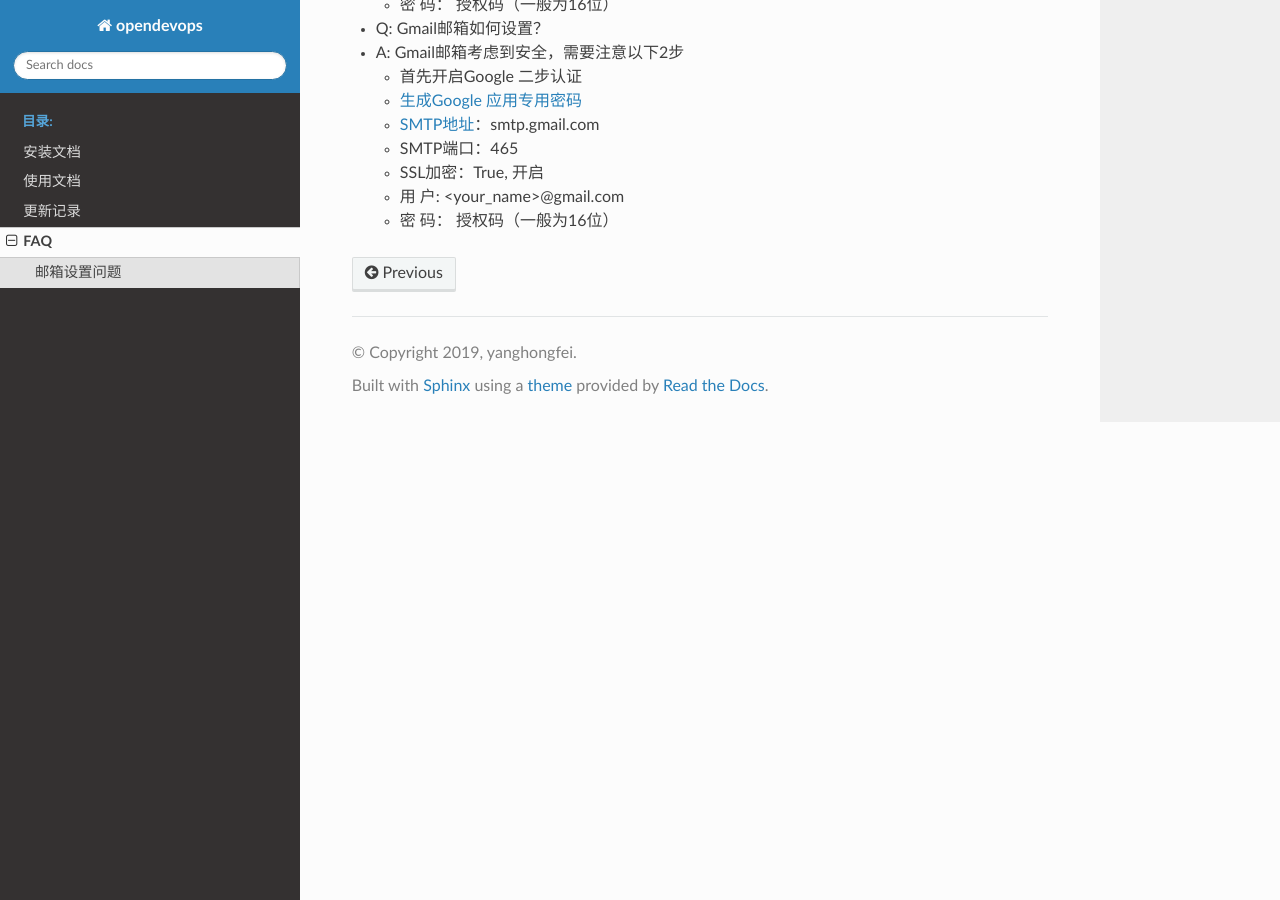
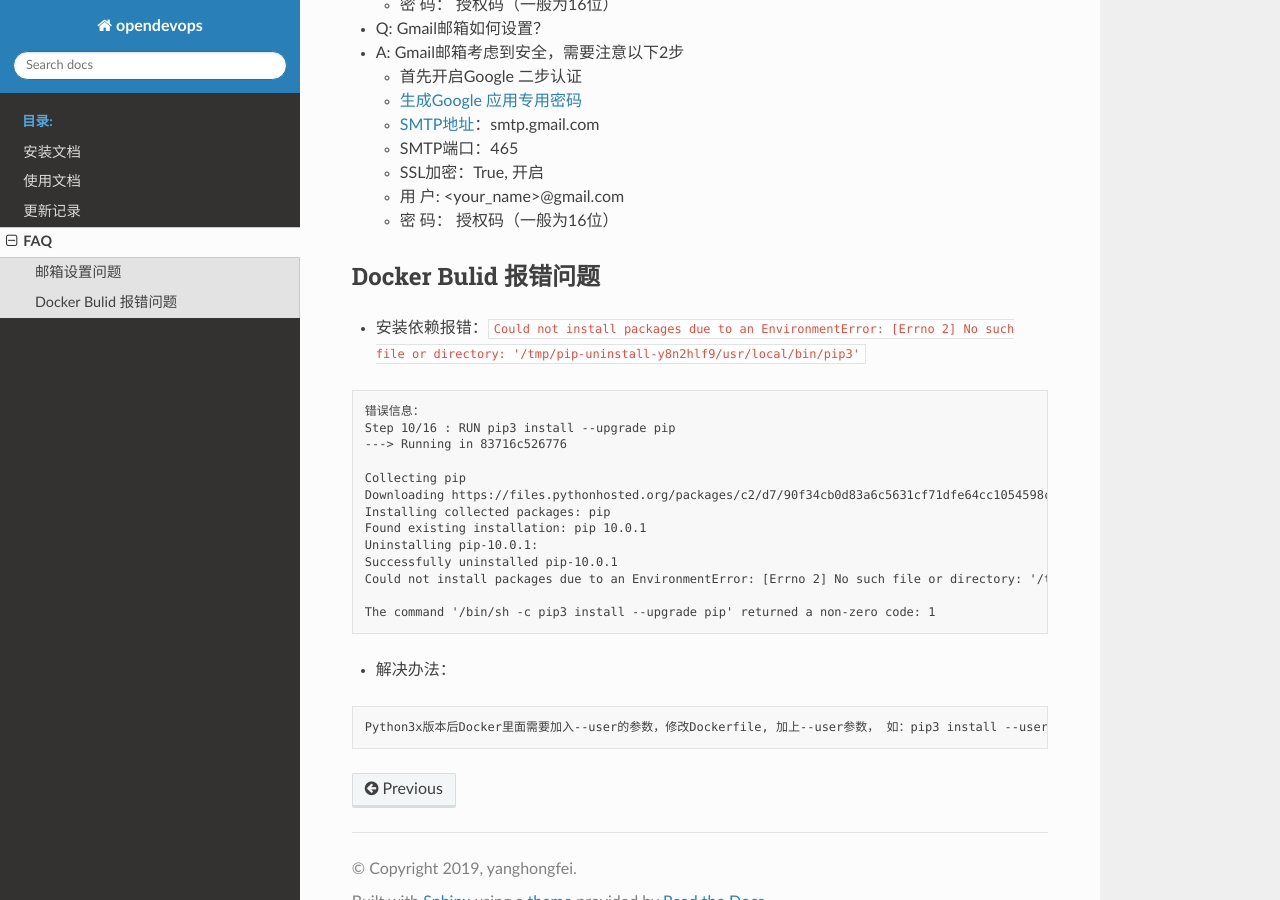
Before and after one commit to opendevops-cn/opendevops, a Sphinx documentation site: the page built from docs/source/faq.md, in a window 1280 px wide and 900 px high, scrolled down 754 px. Built offline with Sphinx 7.4.7 and the Read the Docs theme 2.0.0, drawn with Linux system fonts in a browser that asks for light colours; pages that are not in the unit, such as notebooks, are missing from menus.

Commit message:
make  docs html文件

````diff
--- a/docs/source/faq.md
+++ b/docs/source/faq.md
@@ -43,3 +43,27 @@
   - SSL加密：True, 开启
   - 用   户: <your_name>@gmail.com
   - 密   码： 授权码（一般为16位）
+
+### Docker Bulid 报错问题
+
+- 安装依赖报错：`Could not install packages due to an EnvironmentError: [Errno 2] No such file or directory: '/tmp/pip-uninstall-y8n2hlf9/usr/local/bin/pip3'`
+```
+错误信息：
+Step 10/16 : RUN pip3 install --upgrade pip
+---> Running in 83716c526776
+
+Collecting pip
+Downloading https://files.pythonhosted.org/packages/c2/d7/90f34cb0d83a6c5631cf71dfe64cc1054598c843a92b400e55675cc2ac37/pip-18.1-py2.py3-none-any.whl (1.3MB)
+Installing collected packages: pip
+Found existing installation: pip 10.0.1
+Uninstalling pip-10.0.1:
+Successfully uninstalled pip-10.0.1
+Could not install packages due to an EnvironmentError: [Errno 2] No such file or directory: '/tmp/pip-uninstall-y8n2hlf9/usr/local/bin/pip3'
+
+The command '/bin/sh -c pip3 install --upgrade pip' returned a non-zero code: 1
+```
+- 解决办法：
+```shell
+
+Python3x版本后Docker里面需要加入--user的参数，修改Dockerfile, 加上--user参数， 如：pip3 install --user --upgrade pip
+```
````
Also changed, not shown: README.md (+1 -1 lines), docs/source/step_by_step_install.md (+8 -7 lines).
